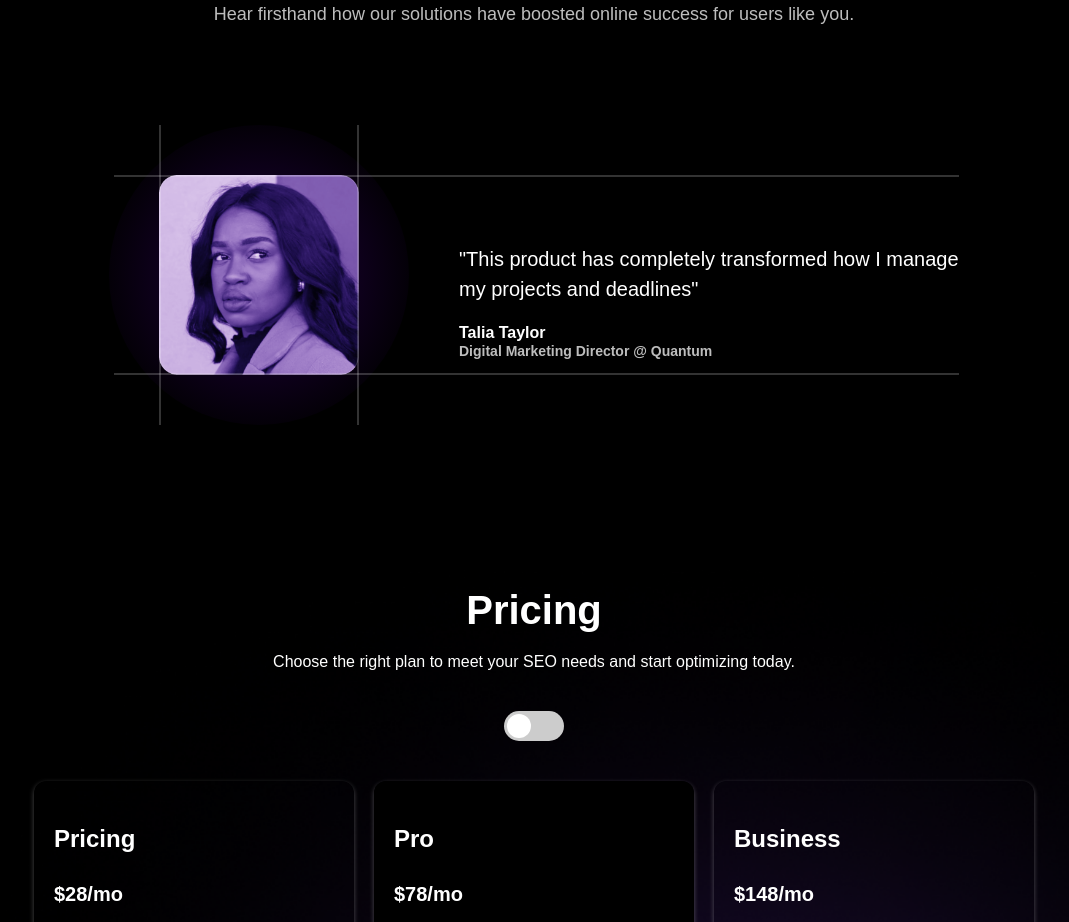
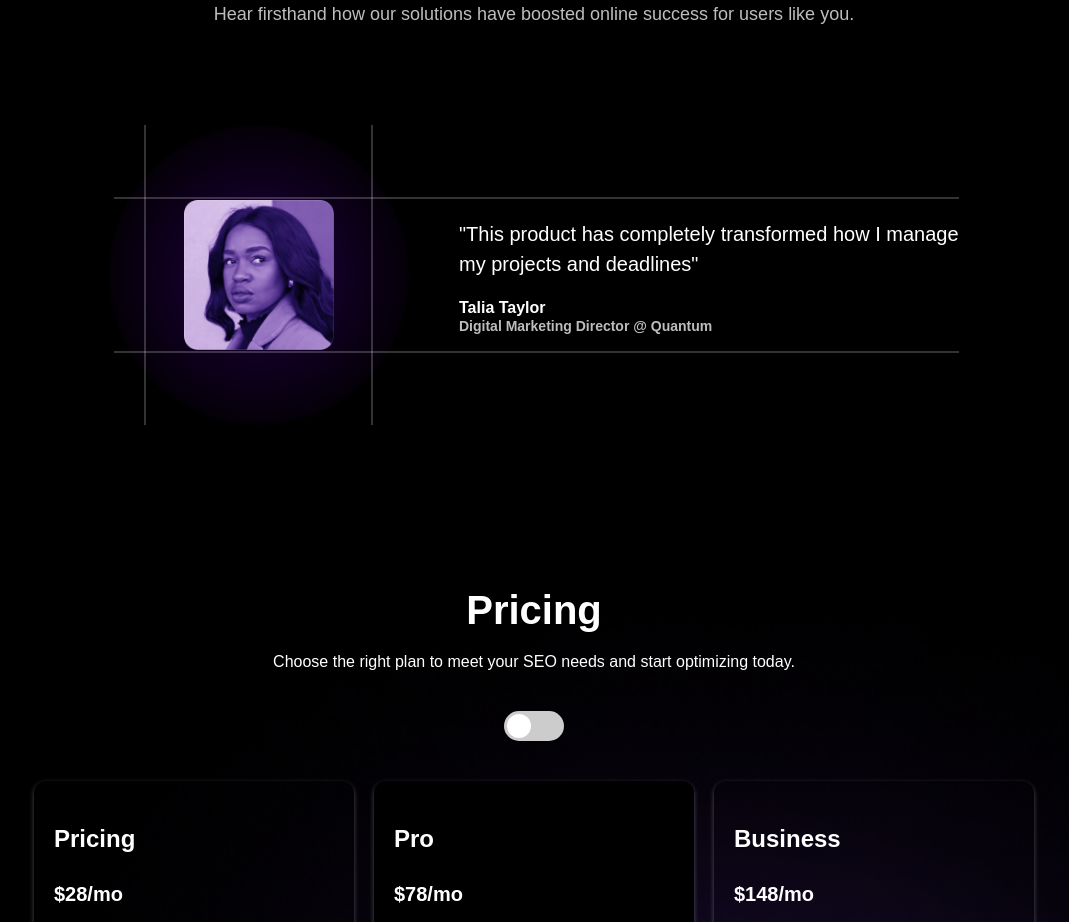
Before and after one commit to mfadhilhani/Startup-Website, a React (Vite) app: page / in a window 1280 px wide. Shown: the part 3500-4422 px from the top of the page, without its empty margins (106-1175 px from the left). Built offline with nearby package versions, Linux system fonts and the light colour scheme.

Commit message:
style: improve responsive design for better tab  experience

```diff
--- a/src/App.module.css
+++ b/src/App.module.css
@@ -461,7 +461,86 @@ body {
 }
 
 /* Responsive Design */
-/* Responsif untuk Tablet (<=768px) */
+/* Responsif untuk Tablet (<=1280px) */
+@media (max-width: 1280px) {
+  .testimonial {
+    display: flex;
+    justify-content: center;
+    align-items: center;
+    gap: 50px;
+    margin-top: 100px;
+  }
+
+  .imageContainer {
+    width: 300px;
+    height: 300px;
+    border-radius: 50%;
+    display: flex;
+    justify-content: center;
+    align-items: center;
+    position: relative;
+    background: radial-gradient(circle, rgba(64, 0, 128, 0.52), rgba(64, 0, 128, 0) 80%);
+    overflow: visible;
+  }
+
+  .imageContainer img {
+    width: 150px;
+    height: 150px;
+    border-radius: 10px;
+    object-fit: cover;
+    position: relative;
+    z-index: 1;
+  }
+
+  .imageContainer::before,
+  .imageContainer::after {
+    content: "";
+    position: absolute;
+    background: rgba(255, 255, 255, 0.2);
+    z-index: 2;
+  }
+
+  .imageContainer::before {
+    width: 2px;
+    height: 100%;
+    left: 35px;
+    top: 0;
+  }
+
+  .imageContainer::after {
+    width: 2px;
+    height: 100%;
+    right: 36px;
+    top: 0;
+  }
+
+  .horizontallineTop {
+    top: 72px; /* Posisi garis horizontal atas */
+    right: -550px; /* Memanjang ke kiri hingga ujung teks */
+    left: 5px; /* Memanjang ke kanan sedikit melebihi gambar */
+  }
+
+  .horizontallineBottom {
+    bottom: 72px; /* Posisi garis horizontal bawah */
+    right: -550px; /* Memanjang ke kiri hingga ujung teks */
+    left: 5px; /* Memanjang ke kanan sedikit melebihi gambar */
+  }
+
+  .testimonialText {
+    max-width: 500px;
+    text-align: left;
+    position: relative;
+  }
+
+  .quote {
+    font-size: 20px;
+    line-height: 1.5;
+    margin-bottom: 20px;
+    margin-top: 20px;
+  }
+}
+
+/* Responsif untuk handphone (<=250px) */
 @media (max-width: 768px) {
   .testimonial {
     flex-direction: column;
@@ -514,7 +593,7 @@ body {
   }
 }
 
-/*pricingSection */
+/* Pricing Section */
 .pricingSection {
   text-align: center;
   padding: 50px 20px;
@@ -535,7 +614,7 @@ body {
   margin-bottom: 40px;
 }
 
-/* Wrapper untuk toggle */
+/* Toggle (Tetap sama untuk desktop) */
 .toggleWrapper {
   display: flex;
   justify-content: center;
@@ -543,7 +622,6 @@ body {
   margin-bottom: 40px;
 }
 
-/* Label utama sebagai toggle */
 .toggle {
   position: relative;
   display: inline-block;
@@ -552,14 +630,12 @@ body {
   cursor: pointer;
 }
 
-/* Input checkbox untuk toggle */
 .toggle input {
   opacity: 0;
   width: 0;
   height: 0;
 }
 
-/* Slider untuk toggle */
 .slider {
   position: absolute;
   top: 0;
@@ -571,7 +647,6 @@ body {
   transition: 0.4s;
 }
 
-/* Lingkaran indikator */
 .slider::before {
   content: "";
   position: absolute;
@@ -584,7 +659,6 @@ body {
   transition: 0.4s;
 }
 
-/* Efek saat toggle diaktifkan */
 input:checked + .slider {
   background-color: #400080;
 }
@@ -593,6 +667,7 @@ input:checked + .slider::before {
   transform: translateX(30px);
 }
 
+/* Cards Wrapper */
 .cardsWrapper {
   display: flex;
   justify-content: center;
@@ -601,6 +676,7 @@ input:checked + .slider::before {
   margin-top: 20px;
 }
 
+/* Card Styles */
 .card4 {
   display: flex;
   flex-direction: column;
@@ -666,7 +742,7 @@ input:checked + .slider::before {
   background-color: #8c45ff;
 }
 
-/* CTA */
+/* CTA Section (Tetap sama) */
 .cta {
   display: flex;
   align-items: center;
@@ -728,6 +804,76 @@ input:checked + .slider::before {
 .subtextcta {
   font-size: 0.9rem;
   color: #ccc;
+}
+
+/* Media Query untuk Mobile (<=480px) */
+@media screen and (max-width: 480px) {
+  /* Pricing Section */
+  .title4 {
+    font-size: 2rem;
+    margin-bottom: 15px;
+  }
+
+  .description {
+    font-size: 0.9rem;
+    margin-bottom: 30px;
+  }
+
+  /* Toggle: tetap sama, atau bisa disesuaikan jika perlu */
+
+  /* Cards Wrapper: Ubah layout menjadi kolom */
+  .cardsWrapper {
+    flex-direction: column;
+    align-items: center;
+    gap: 20px;
+  }
+
+  /* Card */
+  .card4 {
+    width: 90%; /* Memenuhi lebar layar, misalnya 90% */
+    height: auto; /* Biarkan tinggi menyesuaikan konten */
+  }
+
+  /* CTA Section */
+  .pembungkusContainer {
+    width: 100%;
+    height: auto;
+    flex-direction: column;
+    padding: 20px;
+    background-position: center;
+    background-size: cover;
+  }
+
+  .ctacontent {
+    max-width: 90%;
+    text-align: center;
+  }
+
+  .formwrappercta {
+    flex-direction: column;
+    gap: 10px;
+    align-items: center;
+  }
+
+  .emailinputcta {
+    width: 100%;
+    border-radius: 8px;
+    text-align: center;
+  }
+
+  .joinbtncta {
+    width: 100%;
+    border-radius: 8px;
+    text-align: center;
+  }
+
+  .titlecta {
+    font-size: 1.8rem;
+  }
+
+  .subtextcta {
+    font-size: 0.8rem;
+  }
 }
 
 /* CTA Responsif */
```
